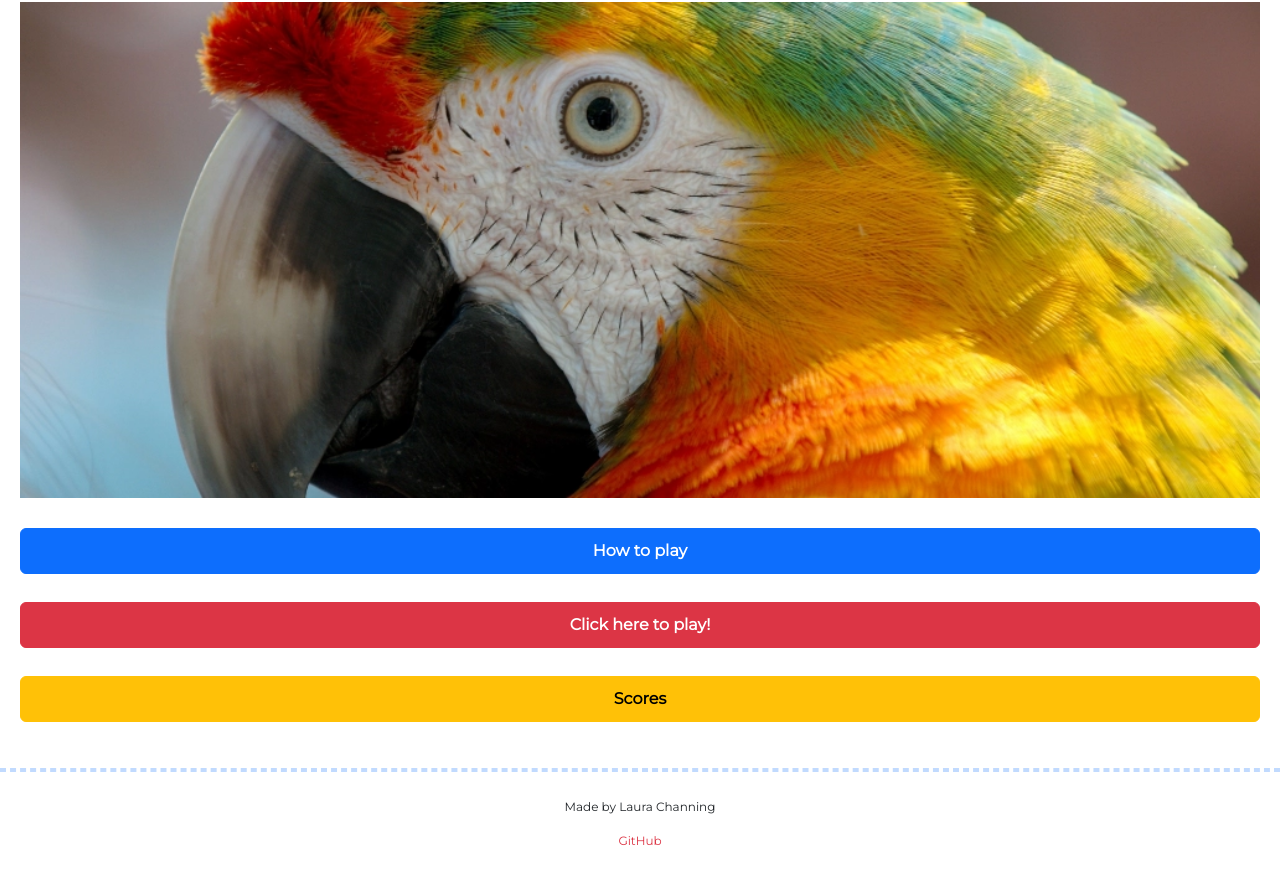
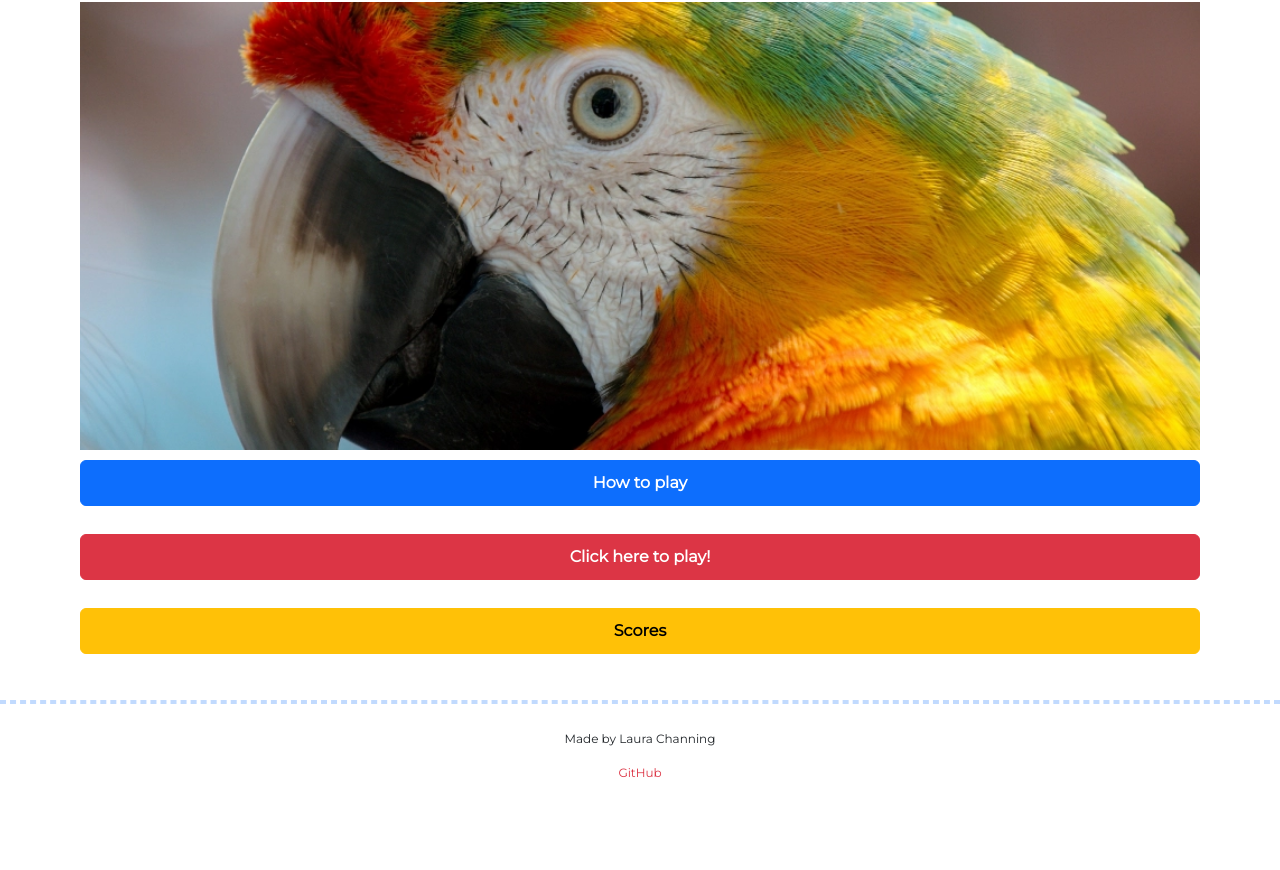
Before and after one commit to lrchnnng/parrot-quiz, a plain HTML site: page index.html in a window 1280 px wide. Shown: the part 136-1006 px from the top of the page. After the commit the page ends 928 px from the top, so only its background shows below. Drawn offline with nearby package versions, Linux system fonts and the light colour scheme.

Commit message:
added extra padding to header and buttons in tablet and desktop breakpoints

```diff
--- a/assets/css/style.css
+++ b/assets/css/style.css
@@ -70,7 +70,7 @@ hr {
     footer {
         text-align: center;
         font-size: 12px;
-        padding: 10px 0 20px 0;
+        padding: 10px 0;
         .footer-link {
             text-decoration: none;
             color: var(--red) !important;
@@ -87,6 +87,10 @@ hr {
     .navbar-brand {
         font-size: 18px !important;
     }
+    /* Whole page */
+    .header, .buttons {
+        padding: 0 40px;
+    }
 }
 
 /* Desktop Styling*/
@@ -94,13 +98,17 @@ hr {
     /* Nav bar */
     .navbar-brand {
         font-size: 24px !important;
-        padding-right:;
     }
     ul {
         display: inline-block;
         position: absolute;
         right: 20px;
     }
+
+    /* Whole page */
+    .header, .buttons {
+        padding: 0 60px !important;
+    }
 }
 
 .title:hover {
```
Also changed, not shown: 1 other file.
